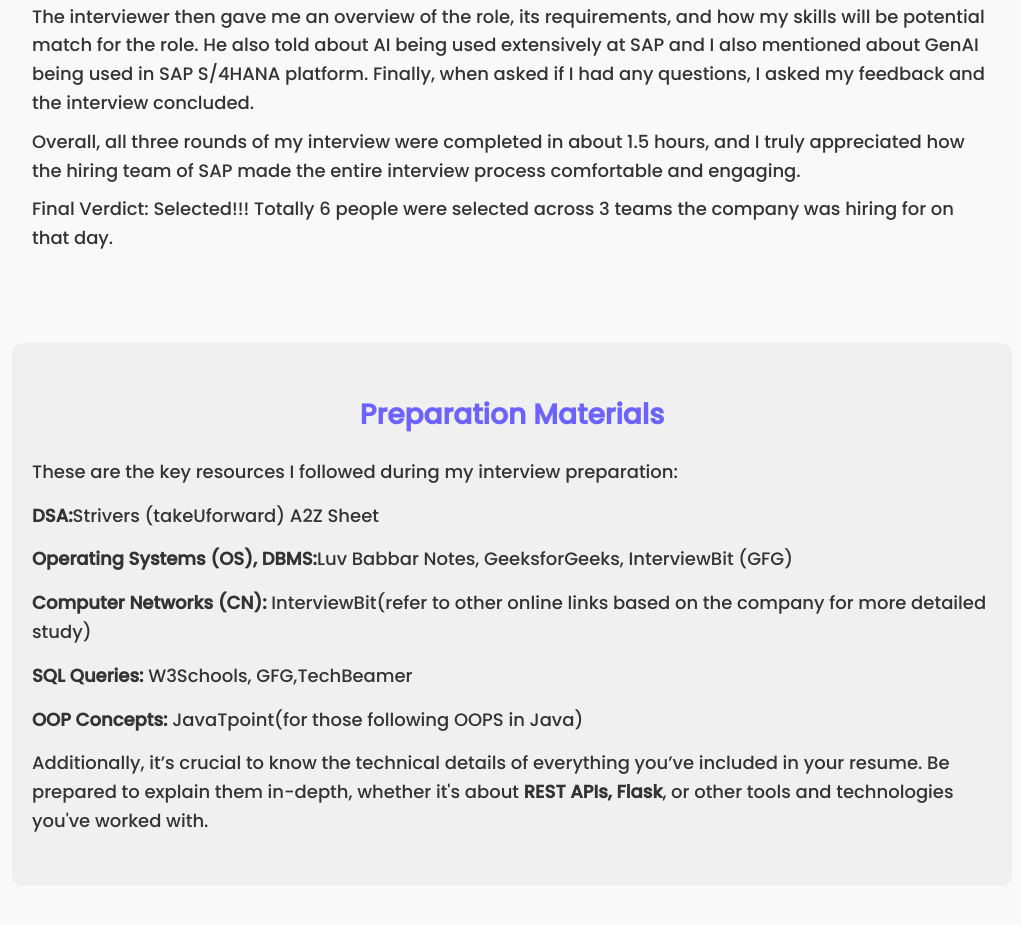
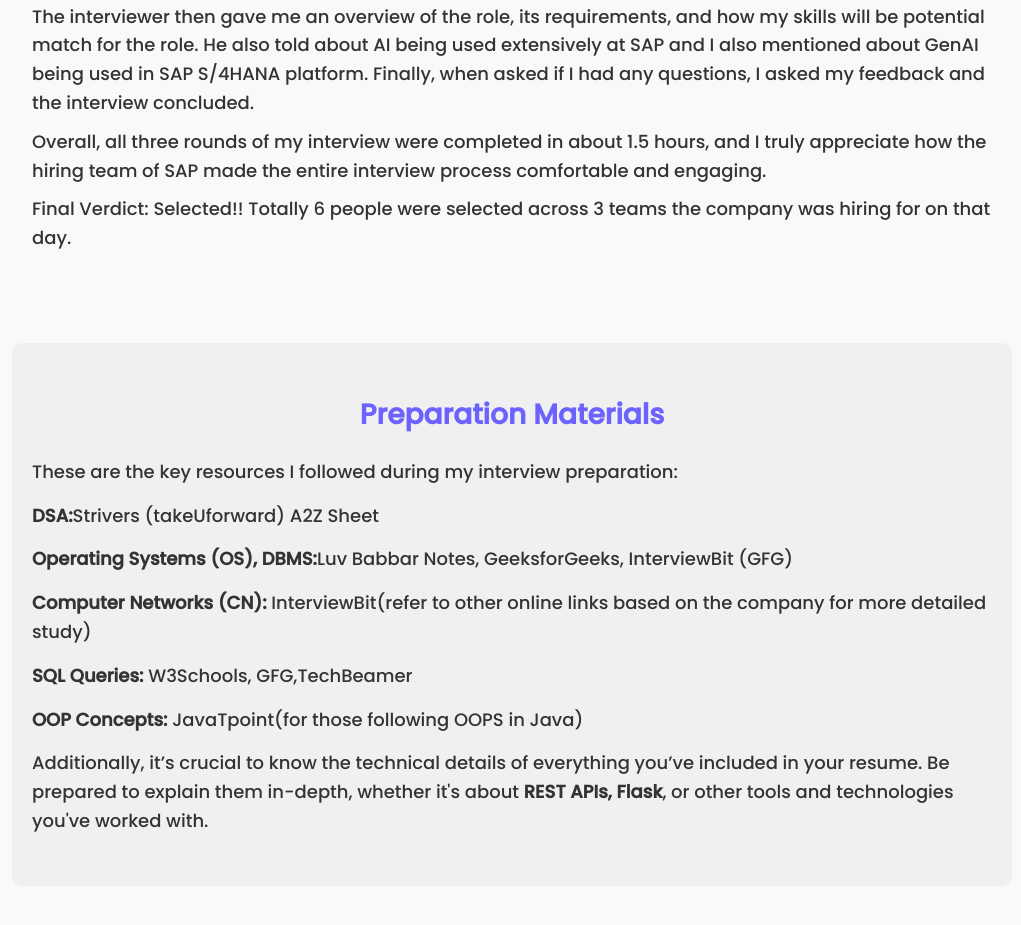
Before and after one commit to MayurGP25/MayurGP25.github.io, a plain HTML site: page index.html in a window 1280 px wide. Shown: the part 3516-4441 px from the top of the page, without its empty margins (128-1149 px from the left). Drawn offline with Linux system fonts and the light colour scheme.

Commit message:
Update index.html

```diff
--- a/index.html
+++ b/index.html
@@ -91,10 +91,10 @@
     The interviewer then gave me an overview of the role, its requirements, and how my skills will be potential match for the role. He also told about AI being used extensively at SAP and I also mentioned about GenAI being used in SAP S/4HANA platform. Finally, when asked if I had any questions, I asked my feedback and the interview concluded.
 </p>
 <p>
-    Overall, all three rounds of my interview were completed in about 1.5 hours, and I truly appreciated how the hiring team of SAP made the entire interview process comfortable and engaging.
+    Overall, all three rounds of my interview were completed in about 1.5 hours, and I truly appreciate how the hiring team of SAP made the entire interview process comfortable and engaging.
 </p>
  <p>
-      Final Verdict: Selected!!! Totally 6 people were selected across 3 teams the company was hiring for on that day.
+      Final Verdict: Selected!! Totally 6 people were selected across 3 teams the company was hiring for on that day.
 </p>
 
         </div>
```
